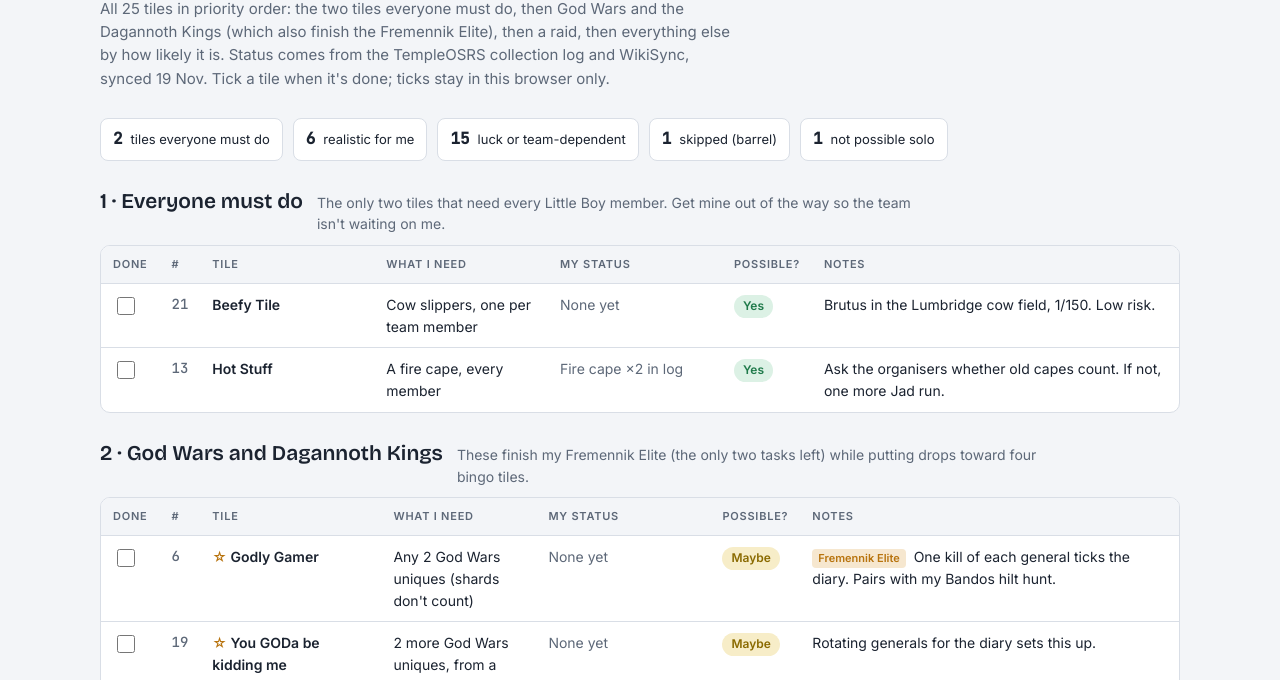
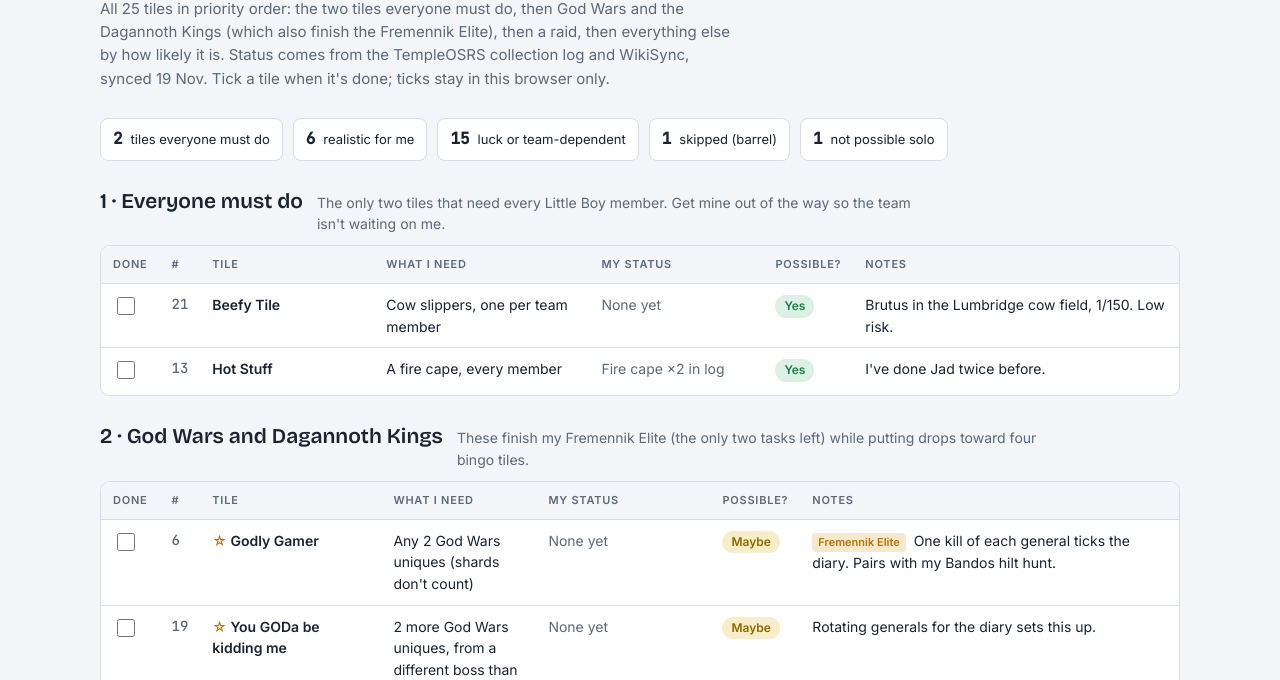
Before and after one commit to kitten-lissy/little-boy-bingo, a plain HTML site: page index.html in a window 1280 px wide. Shown: the part 120-800 px from the top of the page. Drawn offline with nearby package versions, Linux system fonts and the light colour scheme.

Commit message:
Remove fire cape rules note from tile 13

```diff
--- a/index.html
+++ b/index.html
@@ -95,7 +95,7 @@ footer{color:var(--muted);font-size:13px}
     <thead><tr><th>Done</th><th>#</th><th>Tile</th><th>What I need</th><th>My status</th><th>Possible?</th><th>Notes</th></tr></thead>
     <tbody>
       <tr data-tile="21"><td><input type="checkbox" id="t21" aria-label="Tile 21 done"></td><td class="num">21</td><td class="tile">Beefy Tile</td><td>Cow slippers, one per team member</td><td class="status">None yet</td><td><span class="pill yes">Yes</span></td><td class="notes">Brutus in the Lumbridge cow field, 1/150. Low risk.</td></tr>
-      <tr data-tile="13"><td><input type="checkbox" id="t13" aria-label="Tile 13 done"></td><td class="num">13</td><td class="tile">Hot Stuff</td><td>A fire cape, every member</td><td class="status">Fire cape ×2 in log</td><td><span class="pill yes">Yes</span></td><td class="notes">Ask the organisers whether old capes count. If not, one more Jad run.</td></tr>
+      <tr data-tile="13"><td><input type="checkbox" id="t13" aria-label="Tile 13 done"></td><td class="num">13</td><td class="tile">Hot Stuff</td><td>A fire cape, every member</td><td class="status">Fire cape ×2 in log</td><td><span class="pill yes">Yes</span></td><td class="notes">I've done Jad twice before.</td></tr>
     </tbody>
   </table></div>
 </section>
```
